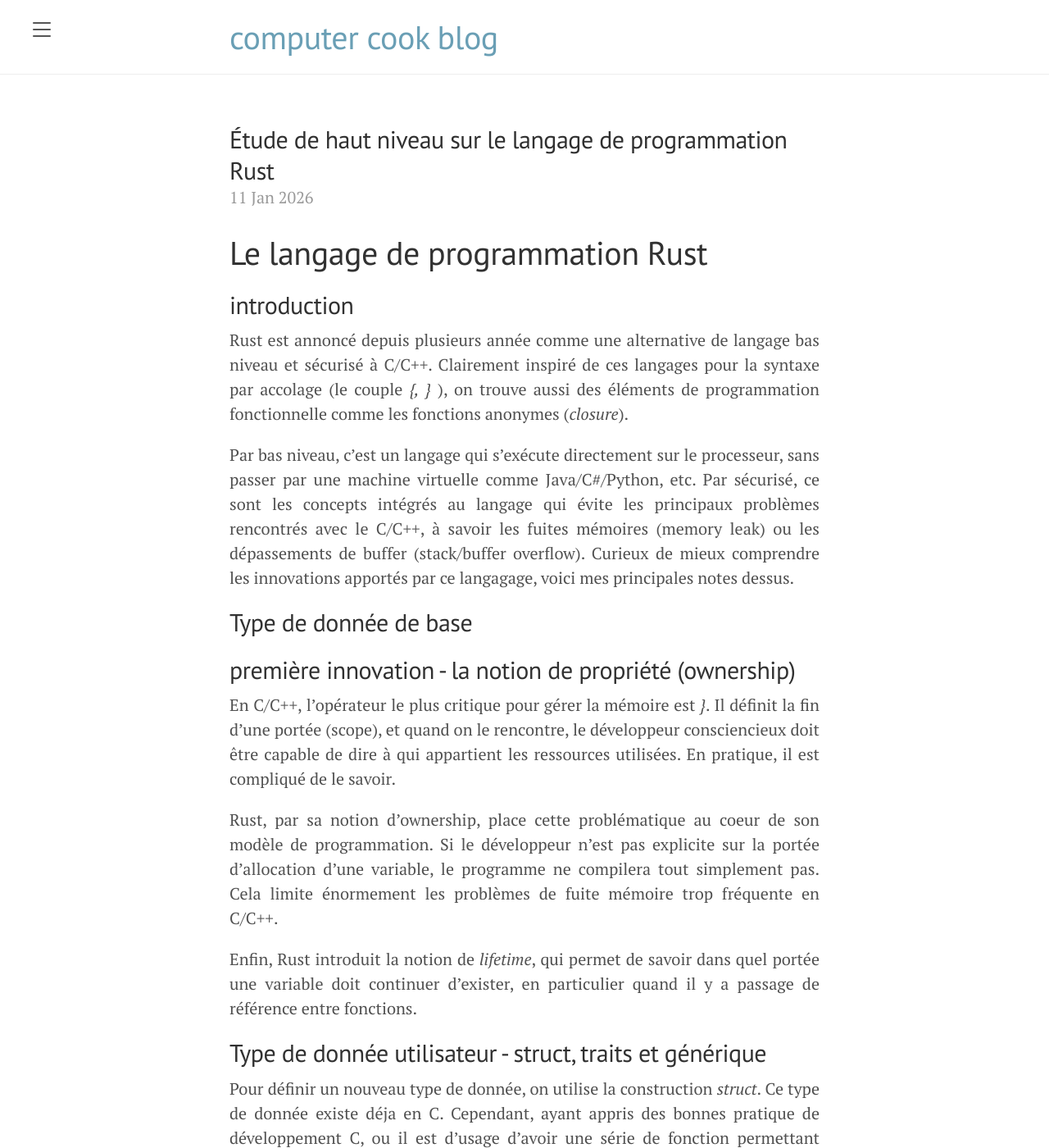
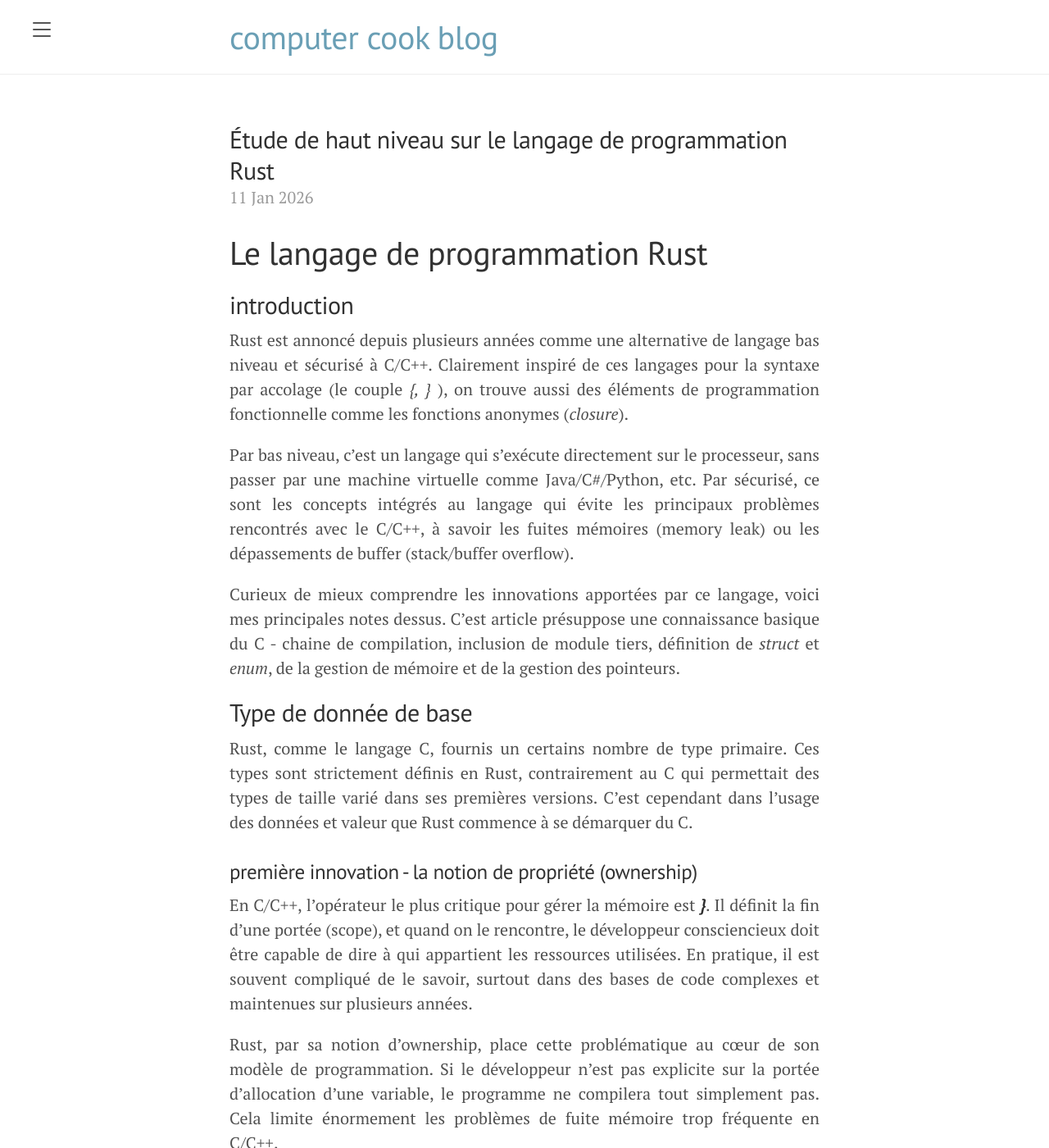
Before and after one commit to rvillemeur/rvillemeur.github.io, a Jekyll site: the page built from _posts/2026-01-05-etude-rust.md, in a window 1280 px wide and 1400 px high. Shown: the whole window at 82% size. Built offline with Jekyll 4.4.1, drawn with Linux system fonts in a browser that asks for light colours; some of the changed text lies outside the part shown.

Commit message:
continuation de l'article sur Rust

````diff
--- a/_posts/2026-01-05-etude-rust.md
+++ b/_posts/2026-01-05-etude-rust.md
@@ -12,28 +12,30 @@ draft: true
 
 ## introduction
 
-Rust est annoncé depuis plusieurs année comme une alternative de langage bas niveau et sécurisé à C/C++. Clairement inspiré de ces langages pour la syntaxe par accolage (le couple *{, }* ), on trouve aussi des éléments de programmation fonctionnelle comme les fonctions anonymes (*closure*).
+Rust est annoncé depuis plusieurs années comme une alternative de langage bas niveau et sécurisé à C/C++. Clairement inspiré de ces langages pour la syntaxe par accolage (le couple *{, }* ), on trouve aussi des éléments de programmation fonctionnelle comme les fonctions anonymes (*closure*).
 
-Par bas niveau, c'est un langage qui s'exécute directement sur le processeur, sans passer par une machine virtuelle comme Java/C#/Python, etc.
-Par sécurisé, ce sont les concepts intégrés au langage qui évite les principaux problèmes rencontrés avec le C/C++, à savoir les fuites mémoires (memory leak) ou les dépassements de buffer (stack/buffer overflow).
-Curieux de mieux comprendre les innovations apportés par ce langagage, voici mes principales notes dessus.
+Par bas niveau, c'est un langage qui s'exécute directement sur le processeur, sans passer par une machine virtuelle comme Java/C#/Python, etc. Par sécurisé, ce sont les concepts intégrés au langage qui évite les principaux problèmes rencontrés avec le C/C++, à savoir les fuites mémoires (memory leak) ou les dépassements de buffer (stack/buffer overflow).
+
+Curieux de mieux comprendre les innovations apportées par ce langage, voici mes principales notes dessus. C'est article présuppose une connaissance basique du C - chaine de compilation, inclusion de module tiers, définition de *struct* et *enum*, de la gestion de mémoire et de la gestion des pointeurs.
 
 ## Type de donnée de base
 
-## première innovation - la notion de propriété (ownership)
+Rust, comme le langage C, fournis un certains nombre de type primaire. Ces types sont strictement définis en Rust, contrairement au C qui permettait des types de taille varié dans ses premières versions. C'est cependant dans l'usage des données et valeur que Rust commence à se démarquer du C.
 
-En C/C++, l'opérateur le plus critique pour gérer la mémoire est *}*. Il définit la fin d'une portée (scope), et quand on le rencontre, le développeur consciencieux doit être capable de dire à qui appartient les ressources utilisées. En pratique, il est compliqué de le savoir.
+### première innovation - la notion de propriété (ownership)
 
-Rust, par sa notion d'ownership, place cette problématique au coeur de son modèle de programmation. Si le développeur n'est pas explicite sur la portée d'allocation d'une variable, le programme ne compilera tout simplement pas. Cela limite énormement les problèmes de fuite mémoire trop fréquente en C/C++.
+En C/C++, l'opérateur le plus critique pour gérer la mémoire est ***}***. Il définit la fin d'une portée (scope), et quand on le rencontre, le développeur consciencieux doit être capable de dire à qui appartient les ressources utilisées. En pratique, il est souvent compliqué de le savoir, surtout dans des bases de code complexes et maintenues sur plusieurs années.
 
-Enfin, Rust introduit la notion de *lifetime*, qui permet de savoir dans quel portée une variable doit continuer d'exister, en particulier quand il y a passage de référence entre fonctions.
+Rust, par sa notion d'ownership, place cette problématique au cœur de son modèle de programmation. Si le développeur n'est pas explicite sur la portée d'allocation d'une variable, le programme ne compilera tout simplement pas. Cela limite énormement les problèmes de fuite mémoire trop fréquente en C/C++.
 
-## Type de donnée utilisateur - struct, traits et générique
+Enfin, Rust introduit la notion de *lifetime*, qui permet de savoir dans quelle portée une variable doit continuer d'exister, en particulier quand il y a passage de référence entre fonctions.
+
+### Type de donnée utilisateur - struct, traits et générique
 
 Pour définir un nouveau type de donnée, on utilise la construction *struct*.
-Ce type de donnée existe déja en C. Cependant, ayant appris des bonnes pratique de développement C, ou il est d'usage d'avoir une série de fonction permettant d'appliquer un traitement spécifique aux données de la structure, Rust apporte une notation similaire à la programmation orienté object, en associant des méthodes directement à la structure. On ne parle pas d'héritage ni ce polymorphisme, mais simplement d'encapsulation.
+Ce type de donnée existe déjà en C. Cependant, ayant appris des bonnes pratiques de développement C, ou il est d'usage d'avoir une série de fonctions permettant d'appliquer un traitement spécifique aux données de la structure, Rust apporte une notation similaire à la programmation orientée objet, en associant des méthodes directement à la structure. On ne parle pas d'héritage ni ce polymorphisme, mais uniquement d'encapsulation.
 
-On passe alors de
+Un appel typique en C ressemble à:
 
 ```
 myType = struct {...}
@@ -41,21 +43,21 @@ function do_something_with_myType(myType, ...)
 do_something_with_myType(myTypeInstance, ...)
 ```
 
-à un syntaxe plus proche de la syntaxe popularisé par le C++
+Rust utilise une syntaxe plus proche de la syntaxe popularisé par le C++
 
 ```
 myType = struct { ... };
 impl myType = do_something(&self, ...) {...}
 myTypeInstance.do_something
 ```
-L'héritage et le polymorhisme sont rendu possible par les *traits*, permettant de partager la définition de méthode entre différentes structure, et la programmation générique (issue directement des *templates* c++), pour éviter la duplication de code pour différents type de données.
+L'héritage et le polymorphisme sont rendu possible par les *traits*, permettant de partager la définition de méthode entre différentes structures, et la programmation générique (issue directement des *templates* c++), pour éviter la duplication de code pour différents type de données.
 
 
-## type de donnée pour le flux d'exécution - enum
+### type de donnée pour le flux d'exécution - enum
 
-Comme le mentionne Kent Beck, un programme écrit dans le style procédural va choisir les différents possibilité d'exécution avec une logique de condition, soit par la construction *if-then-else*, ou par de multiple instruction batis autour de *case*.
+Comme le mentionne Kent Beck, un programme écrit dans le style procédural va choisir les différents possibilitée d'exécution avec une logique de condition, soit par la construction *if-then-else*, ou par de multiple instruction batis autour de *case*.
 
-De part ce type de construction, Rust se place clairement à ce niveau dans une logique de programmation procédurale. Cependant, la ou le langage C n'autorisait que les entiers pour définir les *enums*, Rust autorise n'importe quelle type, que ce soit un type de base, ou un type *struct* utilisateur.
+De part ce type de construction, Rust se place clairement à ce niveau dans une logique de programmation procédurale. Cependant, la ou le langage C n'autorisait que les entiers pour définir les *enums*, Rust autorise n'importe quel type, que ce soit un type de base, ou un type *struct* utilisateur.
 
 Les *enums* en **Rust** peuvent être considéré comme des *tagged union*, ou un type de donnée algébrique (algebraic data type).
 
@@ -82,11 +84,19 @@ typedef struct  {
 
 ## Modularisation du code - Packages, crates et modules
 
+Le langage C est souvent associé aux fichiers *MakeFile* pour la construction de logiciel. Néanmoins, la gestion des dépendances et des librairies tierce reste, malgré toute ces années, encore relativement anarchique. D'autres outils sont apparu sur le marché pour pallier les faiblesses initiales de la chaine de compilation de projet C/C++, mais aucun ne s'est vraiment imposé comme référence incontournable.
+
+D'autre part, en C, il faut répéter le même code redodant `ifndef...define...endif` dans l'en-tête des fichiers à inclure pour éviter que le compilateur ne sélectionne plusieurs fois le même fichier. Autant d'erreur potentielle pour un débutant.
+
+Rust vient directement avec ses propres outils pour gérer les projets. *Cargo* permet de lister les dépendances et de concentrer les cibles de builds (debug, test, final) en un seul fichier. La définition de module tiers est également standardisé, en permettant de sélectionner qu'est ce qui est public et ce qui reste privé, permettant une meilleure ségregation du code. S'il est possible d'obtenir un résultat similaire en C/C++, c'est au prix de contorsion du code qui rend l'ensemble plus difficile à comprendre.
+
+Un ajout intéressant dans le système de build cargo, est l'inclusion de la version minilale de Rust nécessaire pour compiler le projet, ainsi que la définition claire des dépendances et de leur numéro de version. Certains outils de l'univers C/C++ permettent ce genre de chose, mais Cargo vient par défaut à l'installation du compilateur et de la suite d'outils, et est de fait un standard dans l'écosystème Rust.
+
 ## Gestion des erreurs.
 
 Aucun programme n'est immunisé contre les erreurs. Erreur logique ou erreur dans l'allocation des ressources. Chaque langage essaye d'y répondre à sa manière.
 
-Le langage C utilise un code retour pour déterminer si une fonction retourne une erreur ou pas. Ce code est la plupart du temps un entier, caché parfois sous forme de constante. Le langage C++ a introduit la notion d'exception, visant à séparer le traitement voulu par l'utilsateur aux traitement à exécuter en cas d'erreur.
+Le langage C utilise un code retour pour déterminer si une fonction retourne une erreur ou pas. Ce code est la plupart du temps un entier, caché parfois sous forme de constante. Le langage C++ a introduit la notion d'exception, visant à séparer le traitement voulu par l'utilisateur aux traitements à exécuter en cas d'erreur.
 
 Rust fait un usage des enums pour répondre au même besoin. La bibliothèque standard inclus:
 
@@ -94,6 +104,14 @@ Rust fait un usage des enums pour répondre au même besoin. La bibliothèque st
 
 - *Result<T, E>*: Une énumération avec les variantes *Ok(T)* (succès avec la valeur T) et *Err(E)* (échec avec l'erreur E) pour une gestion robuste des erreurs, forçant la reconnaissance explicite et la gestion des erreurs potentielles.
 
+De nouveau, Rust inclut, par défaut, un mécanisme et des outils qui font soit partie des bonnes pratiques ou des conventions apportées par les années. En incluant directement dans la distribution du compilateur et de la librairie standard des mécanismes pour gérer ce type de situation, Rust simplifie la vie du développeur qui n'a pas besoin de s'assurer que son intention est bien comprise par les utilisateurs de son code.
+
+## conclusion
+
+Rust concentre dans sa conception le résultat de décennie d'apprentissage et d'observation sur les faiblesses du C et du C++. Avec la notion d'"ownership", il limite drastiquement les problèmes de fuite mémoire qu'on peut observer en C/C++. Outre les autes innovations décrites dans ce documents, Rust vient également avec une librairie standard assez fournie, un écosystème permettant de publier ses librairies facilement.
+
+Son plus gros ajout, à mon sens, vient du fait d'inclure, soit dans le langage, soit dans l'ecosystème inclus par défaut, des constructions, des façons de faire, ou des outils qui sont considérés comme des meilleures pratiques en C/C++, mais dont l'implémentaiton repose sur la bonne volonté du développeur dans ces langages, alors que Rust l'impose par défaut.
+
 ## références
 
 [Rust book](https://doc.rust-lang.org/book/)
````
